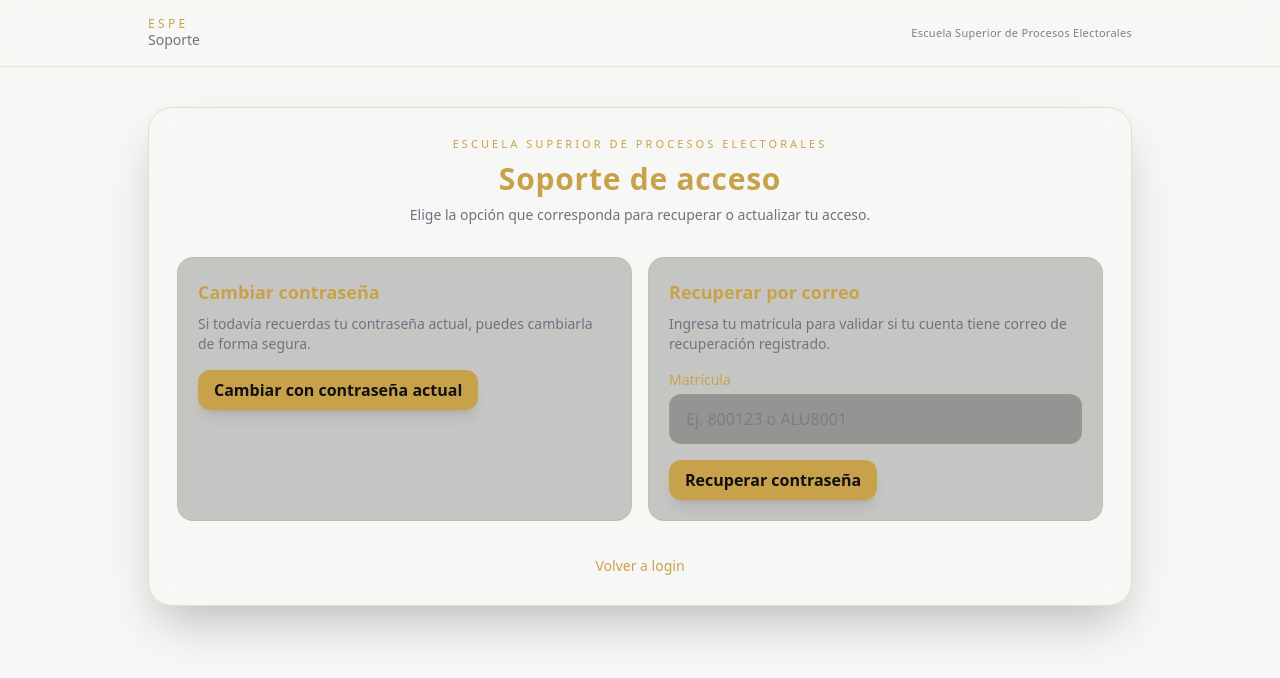
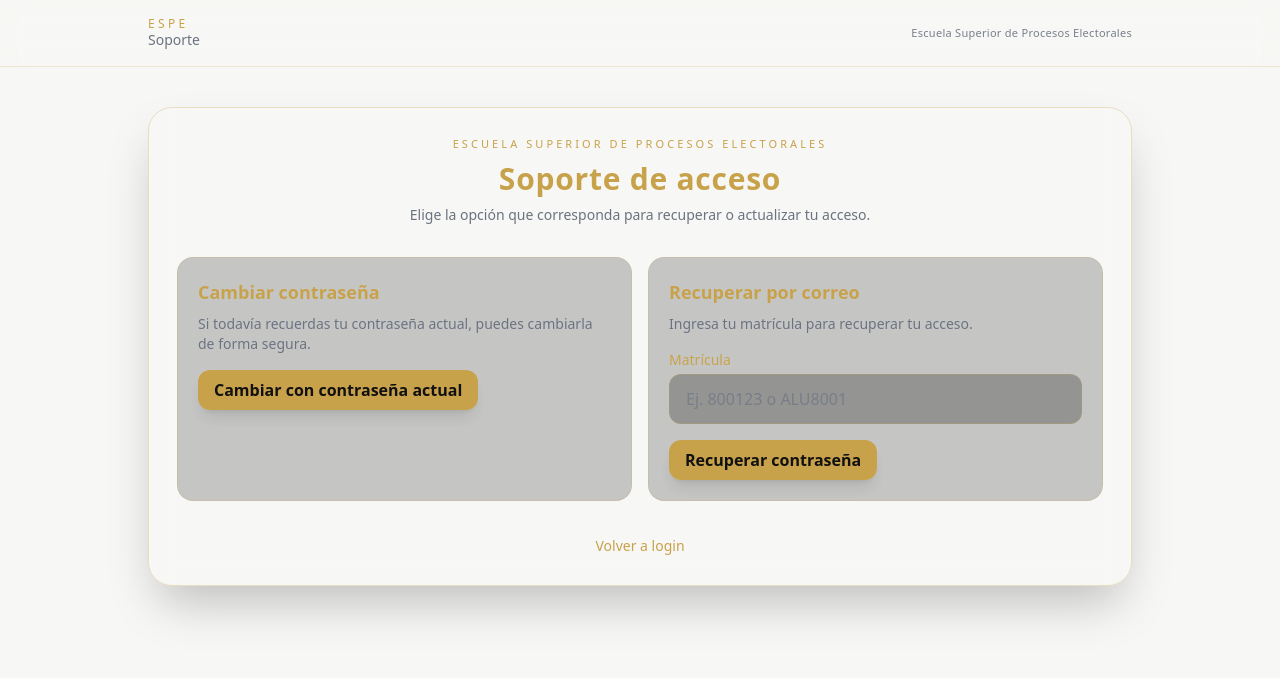
Before and after one commit to maestriasespe/espe-campus-mvp, a Next.js app: page /support in a window 1280 px wide. Shown: the top 678 px of the page. Built offline with nearby package versions, Linux system fonts and the light colour scheme.

Commit message:
fix support recovery flow

```diff
--- a/app/support/page.tsx
+++ b/app/support/page.tsx
@@ -31,7 +31,6 @@ export default function SupportPage() {
 
       if (!statusRes.ok) {
         setErrorMsg(statusData.error || "No se pudo validar la recuperación.");
-        setLoading(false);
         return;
       }
 
@@ -39,7 +38,6 @@ export default function SupportPage() {
         setErrorMsg(
           "No hay correo de recuperación asignado a esta cuenta. Comunícate con control escolar para recuperar tu contraseña."
         );
-        setLoading(false);
         return;
       }
 
@@ -57,7 +55,6 @@ export default function SupportPage() {
 
       if (!sendRes.ok) {
         setErrorMsg(sendData.error || "No se pudo enviar el correo de recuperación.");
-        setLoading(false);
         return;
       }
 
@@ -117,7 +114,7 @@ export default function SupportPage() {
               </h2>
 
               <p className="mt-2 text-sm text-espe-muted">
-                Ingresa tu matrícula para validar si tu cuenta tiene correo de recuperación registrado.
+                Ingresa tu matrícula para recuperar tu acceso.
               </p>
 
               <form onSubmit={handleRecoveryCheck} className="mt-4 space-y-4">
```
